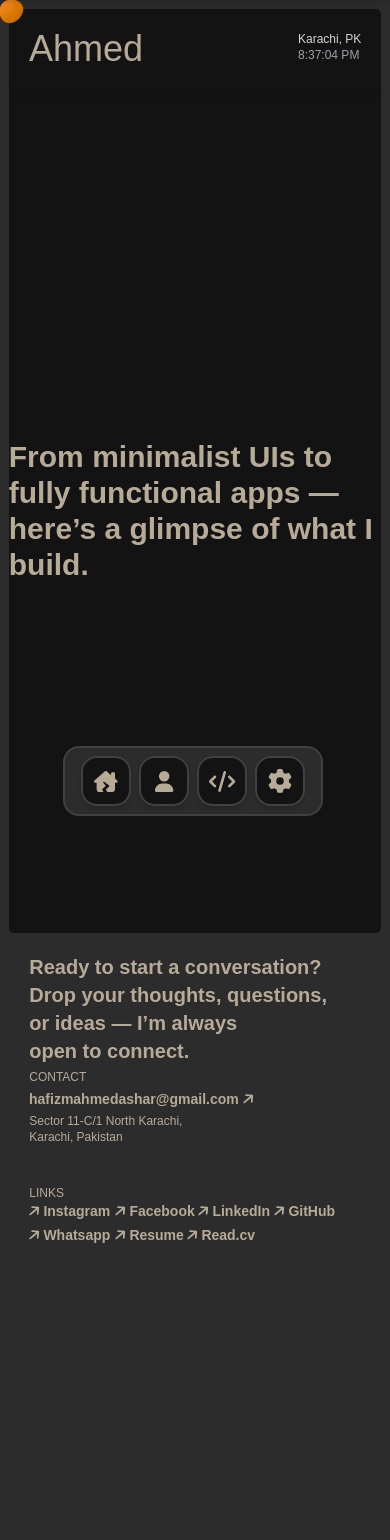
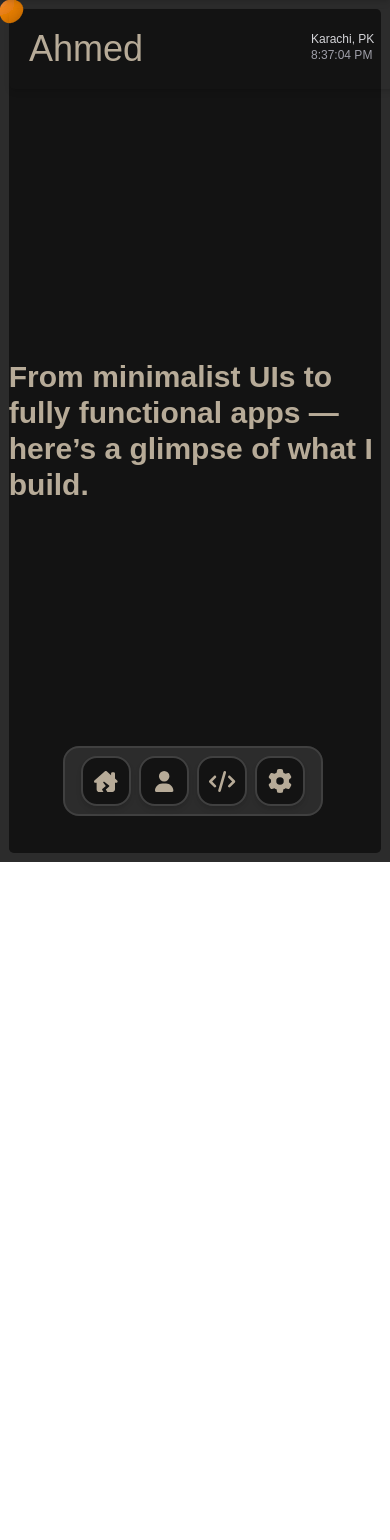
Before and after one commit to ahmed-ashar/Portfolio, a React (Vite) app: page /projects in a window 390 px wide. Shown: the top 1540 px of the page. Built offline with nearby package versions, Linux system fonts and the light colour scheme; a web font is replaced by a local one.

Commit message:
worked on footer

```diff
--- a/src/components/footerSection/FooterSection.jsx
+++ b/src/components/footerSection/FooterSection.jsx
@@ -16,25 +16,21 @@ const FooterSection = () => {
   ];
 
   return (
+    <div className=" fixed h-[80vh] bottom-0 top-auto w-full bg-[#2c2c2c] -z-1">
     <div className="h-[80vh] sm:h-[85vh] w-full overflow-hidden text-[#b7ab98] relative">
-      <div className="w-[85vw] mt-5 sm:mt-10 mx-auto flex flex-col sm:flex-row justify-between items-start  gap-10">
+      <div className="w-[calc(95%-2.1rem)] sm:w-[calc(75%-2.1rem)] md:w-[calc(80%-2.1rem)]  mt-5 sm:mt-10 mx-auto flex flex-col sm:flex-row justify-between items-start  gap-10">
         <div className="">
           <div className="">
-            <TextReveal delay={0.2}>
-              <h1 className="text-xl md:text-2xl lg:text-3xl font-extrabold   ">
+              <h1 className="text-xl md:text-2xl lg:text-3xl font-bold   ">
                 Ready to start a conversation? <br /> Drop your thoughts,
                 questions, <br />
                 or ideas — I’m always <br />
                 open to connect.
               </h1>
-            </TextReveal>
           </div>
           <div className="flex flex-col mt-1 sm:mt-5 gap-1 sm:gap-2 ">
-            <TextReveal delay={0.2}>
               <p className="text-xs md:text-sm">CONTACT</p>
-            </TextReveal>
             <Magnet padding={5} disabled={false} magnetStrength={7}>
-              <TextReveal delay={0.2}>
                 <p className="text-sm md:text-2xl group  font-bold hover:text-[#fd8b09]">
                   hafizmahmedashar@gmail.com{" "}
                   <FontAwesomeIcon
@@ -42,20 +38,15 @@ const FooterSection = () => {
                     className="text-sm sm:text-xl transform transition-transform duration-500 rotate-50 group-hover:rotate-90"
                   />{" "}
                 </p>
-              </TextReveal>
             </Magnet>
-            <TextReveal delay={0.2}>
               <p className="text-xs md:text-sm">
                 Sector 11-C/1 North Karachi, <br /> Karachi, Pakistan
               </p>
-            </TextReveal>
           </div>
         </div>
 
         <div className=" sm:text-end ">
-          <TextReveal delay={0.2}>
             <p className="text-xs sm:text-sm">LINKS</p>
-          </TextReveal>
           <div className="text-sm sm:text-xl  sm:mt-2 text-end flex flex-wrap sm:flex-col gap-1 font-bold">
             {links.map((link, index) => (
               <Magnet
@@ -64,7 +55,6 @@ const FooterSection = () => {
                 disabled={false}
                 magnetStrength={7}
               >
-                <TextReveal delay={0.2}>
                   <a href={link.link} target="_blank" className="group hover:text-[#fd8b09]">
                     <FontAwesomeIcon
                       icon={link.icon}
@@ -72,7 +62,6 @@ const FooterSection = () => {
                     />{" "}
                     {link.name}
                   </a>
-                </TextReveal>
               </Magnet>
             ))}
           </div>
@@ -83,6 +72,7 @@ const FooterSection = () => {
         <h1 className="text-[20vw]   ">CONTACT</h1>
       </div>
     </div>
+    </div>
   );
 };
 
--- a/src/components/navbar/Navbar.jsx
+++ b/src/components/navbar/Navbar.jsx
@@ -37,7 +37,7 @@ const Navbar = () => {
 >
         {" "}
       </div>
-      <div className="flex  justify-between items-center z-999 p-5 sm:p-6 h-20 sm:h-23  sticky top-0 right-0 w-full rounded-md shadow-md">
+      <div className="flex  justify-between items-center z-999 p-5 sm:p-6 h-20 sm:h-23  fixed   w-[98.9vw] rounded-md shadow-md">
         <div className="flex  justify-between items-center w-[50%] sm:w-[50%] md:w-[50%] lg:w-[40%] xl:w-[25%] 2xl:w-[30%] ">
           <Magnet padding={20} disabled={false} magnetStrength={5}>
             <h1 className=" text-4xl sm:text-5xl md:text-5xl lg:text-5xl xl:text-5xl 2xl:text-5xl z-11 aladin  text-[#b7ab98]">Ahmed</h1>
--- a/src/components/projectPage/ProjectPage.jsx
+++ b/src/components/projectPage/ProjectPage.jsx
@@ -5,7 +5,7 @@ const ProjectPage = () => {
 
 
   return (
-    <div className='text-[#b7ab98] text-3xl font-extrabold flex flex-col items-center justify-center h-screen'>
+    <div className='text-[#b7ab98] text-3xl font-extrabold flex flex-col items-center justify-center   h-screen'>
 From minimalist UIs to fully functional apps — here’s a glimpse of what I build.
     </div>
   )
--- a/src/index.css
+++ b/src/index.css
@@ -13,7 +13,9 @@
     font-family: var(--font-avant);
     cursor: none;
 }
-
+body{
+  margin-bottom: 80vh;
+}
 .pacifico{
   font-family: var(--font-pacifico);
 }
--- a/src/pages/about/About.jsx
+++ b/src/pages/about/About.jsx
@@ -64,8 +64,8 @@ const About = () => {
             {/* <ProjectSection /> */}
             {/* <QuoteSection /> */}
           </div>
+        </div>
           <FooterSection />
-        </div>
       </ReactLenis>
     </div>
   )
--- a/src/pages/home/Home.jsx
+++ b/src/pages/home/Home.jsx
@@ -61,8 +61,8 @@ const Home = () => {
             <ProjectSection />
             <QuoteSection />
           </div>
+        </div>
           <FooterSection />
-        </div>
       </ReactLenis>
     </div>
   );
--- a/src/pages/projects/Projects.jsx
+++ b/src/pages/projects/Projects.jsx
@@ -21,13 +21,10 @@ const Projects = () => {
           lerp: 0.02,           // Low value = smoother scroll
         }}
       >
-        <div style={{ padding: "0.55rem", backgroundColor: "#2C2C2C" }}>
+        <div className='p-[0.55rem] bg-[#2c2c2c] relative overflow-hidden'>
           <div
-            style={{
-              borderRadius: "0.3rem",
-              backgroundColor: "#131313",
-              height: "100%",
-            }}
+          className='rounded-[0.3rem] bg-[#131313]'
+
           >
             <Navbar />
 
@@ -60,8 +57,8 @@ const Projects = () => {
             {/* <ProjectSection /> */}
             {/* <QuoteSection /> */}
           </div>
+        </div>
           <FooterSection />
-        </div>
       </ReactLenis>
     </div>
   )
```
